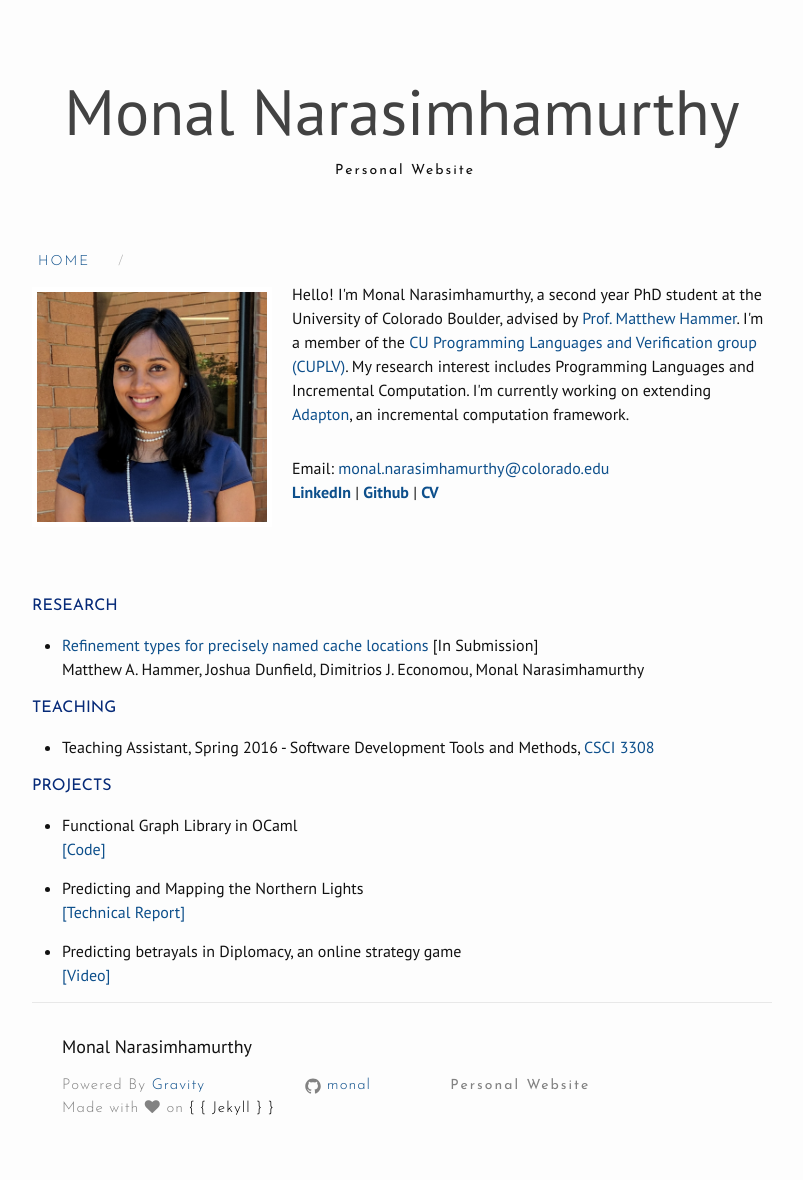
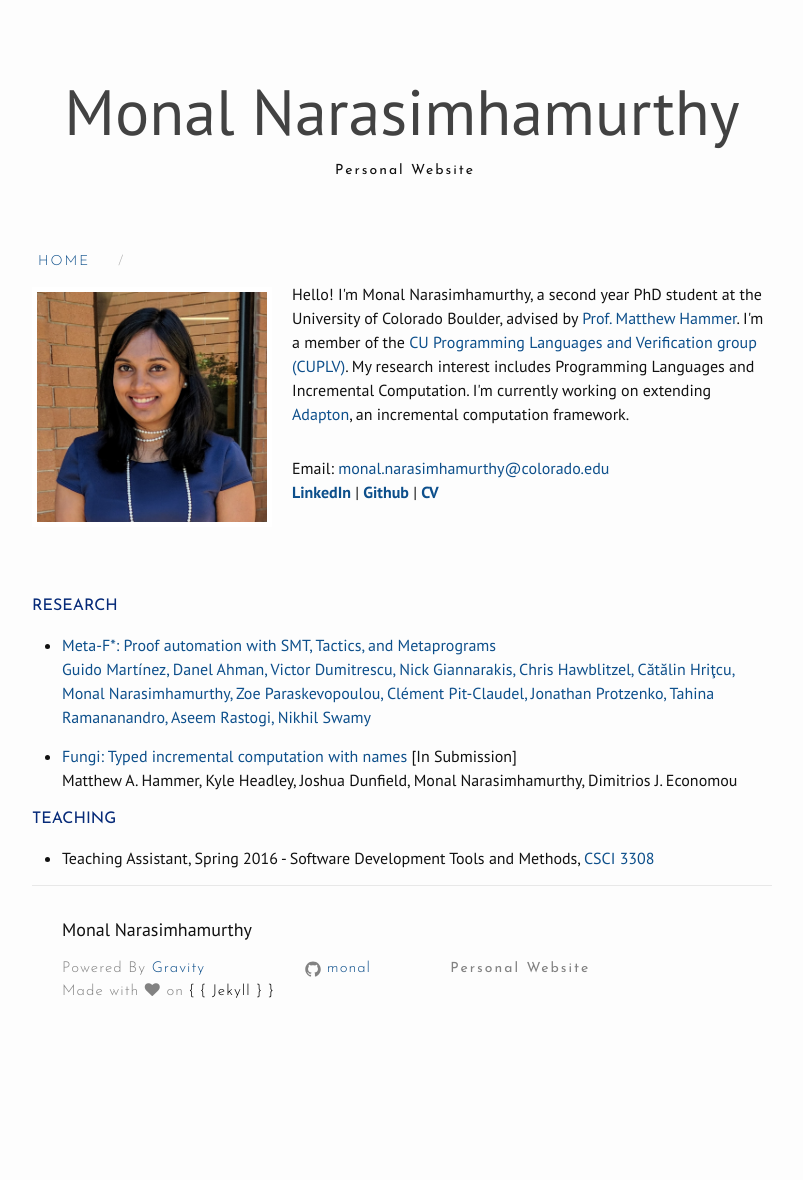
Before and after one commit to monal/monal.github.io, a Jekyll site: the page built from index.html, in a window 1280 px wide. Shown: the whole page, without its empty margins (238-1041 px from the left). Built offline with Jekyll 4.4.1, drawn with Linux system fonts in a browser that asks for light colours; nearby versions of some CDN libraries; after the commit the page ends 1063 px from its top, so only the background shows below that.

Commit message:
Update index.html

```diff
--- a/index.html
+++ b/index.html
@@ -15,8 +15,12 @@ layout: default
 
 <div style="margin-top:-5px">
 <h4 style="color:#062A78; font-family:'Josefin Sans';">RESEARCH</h4>
-<ul><li style=""><a href="https://arxiv.org/abs/1610.00097">Refinement types for precisely named cache locations</a> [In Submission]<br> Matthew A. Hammer, Joshua Dunfield, Dimitrios J. Economou, Monal Narasimhamurthy </li></ul>
-
+  <ul><li style=""><a href="https://arxiv.org/abs/1803.06547">Meta-F*: Proof automation with SMT, Tactics, and Metaprograms <br>
+    Guido Martínez, Danel Ahman, Victor Dumitrescu, Nick Giannarakis, Chris Hawblitzel, Cătălin Hriţcu, Monal Narasimhamurthy, Zoe Paraskevopoulou, Clément Pit-Claudel, Jonathan Protzenko, Tahina Ramananandro, Aseem Rastogi, Nikhil Swamy
+  </li></ul>
+<ul><li style=""><a href="http://matthewhammer.org/fungi-lang-2018.pdf">Fungi: Typed incremental computation with names</a> [In Submission] <br>
+  Matthew A. Hammer, Kyle Headley, Joshua Dunfield, Monal Narasimhamurthy, Dimitrios J. Economou
+</li></ul>
 <div>
 
 <div>
@@ -24,7 +28,7 @@ layout: default
 <ul><li style="">Teaching Assistant, Spring 2016 - Software Development Tools and Methods, <a href="http://www.lousymedia.com/csci-3308/">CSCI 3308</a></li></ul>
 </div>
 
-<div>
+<!-- <div>
 <h4 style="margin-top: 15px; color:#062A78; font-family: 'Josefin Sans';">PROJECTS</h4>
 <ul>
   <li style="">Functional Graph Library in OCaml</li>
@@ -36,4 +40,4 @@ layout: default
   <li style="">Predicting betrayals in Diplomacy, an online strategy game</li>
   <a href="https://www.youtube.com/watch?v=BpU3kzQ_1IU">[Video]</a></p>
   </ul>
-</div>
+</div> -->
```
